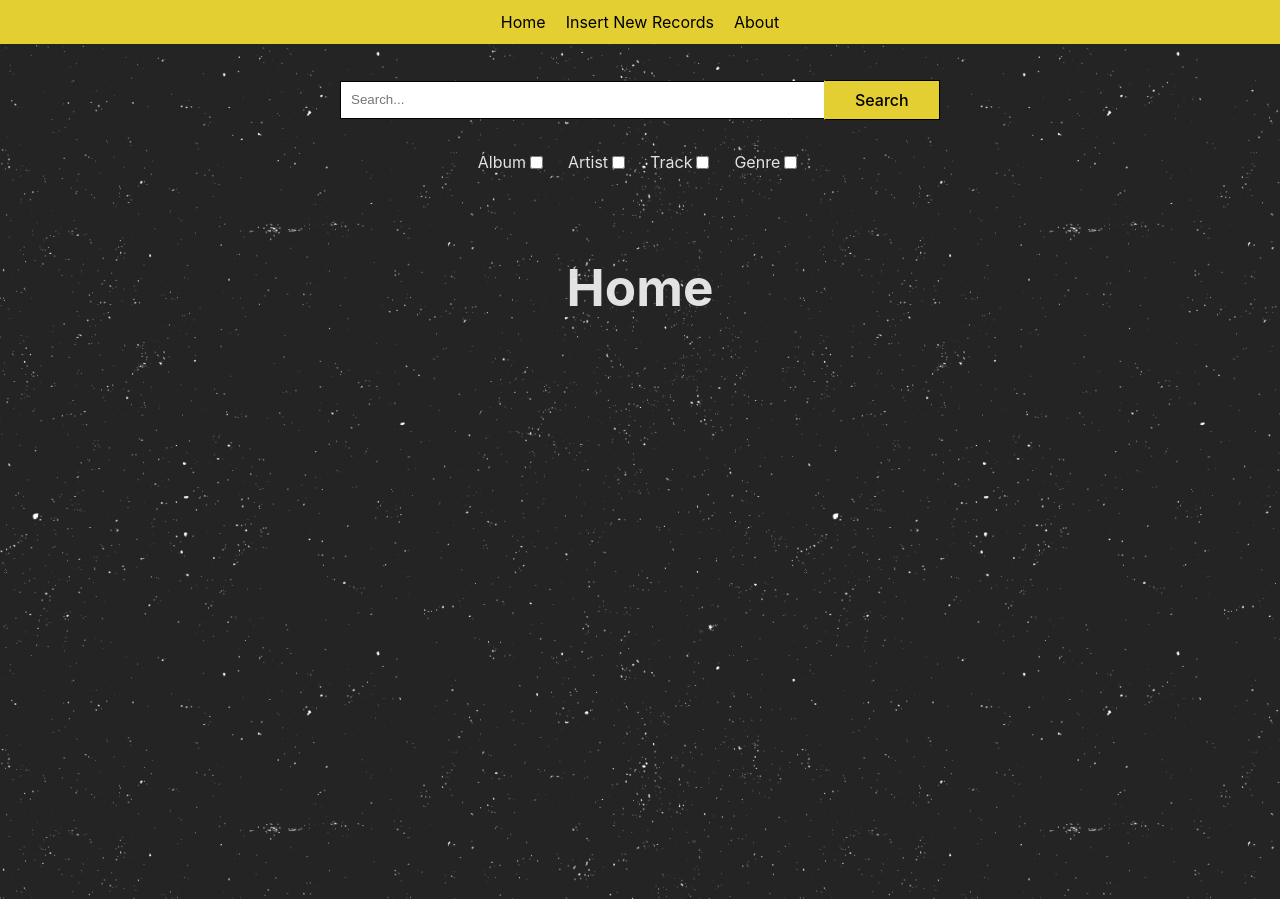
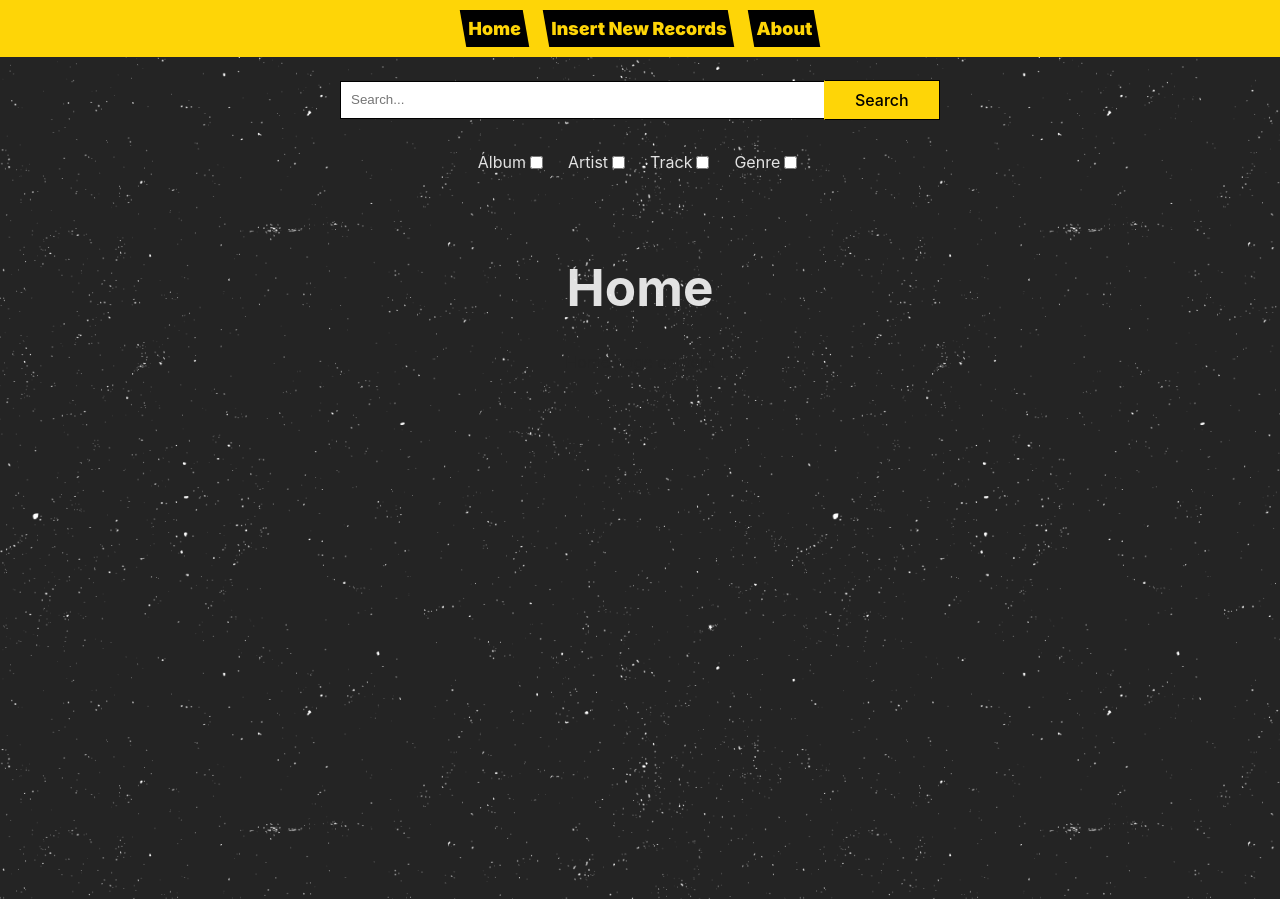
Before and after one commit to jmchor/reactitory, a React (Vite) app: page / in a window 1280 px wide. Built offline with nearby package versions, Linux system fonts and the light colour scheme; no server answers.

Commit message:
Update styles in App.css and add styles for Home Screen and Modal

```diff
--- a/src/App.css
+++ b/src/App.css
@@ -6,8 +6,9 @@
 /* Navbar.css */
 
 nav {
-	background-color: #e4cf32;
+	background-color: #fed507;
 	padding: 10px;
+	z-index: 1111;
 }
 
 nav ul {
@@ -55,7 +56,7 @@ body {
 }
 
 .App {
-	width: 100%;
+	width: 80vw;
 	height: 80vh;
 }
 
@@ -90,8 +91,7 @@ th {
 }
 
 td img {
-	max-width: 100%;
-	max-height: 100px;
+	max-height: 150px;
 	display: block;
 	margin: auto;
 }
@@ -208,6 +208,7 @@ td img {
 	align-items: center;
 	justify-content: center;
 	color: #242424 !important;
+	font-size: 1.2em;
 }
 
 /* SearchBar.css */
@@ -259,7 +260,7 @@ td img {
 	border-right: 1px solid #000;
 	border-bottom: 1px solid #000;
 	border-radius: 0%;
-	background-color: #e4cf32;
+	background-color: #fed507;
 }
 
 .search-area {
@@ -430,3 +431,54 @@ p {
 .css-1jy569b-MuiFormLabel-root-MuiInputLabel-root {
 	color: white !important;
 }
+
+/* Home Screen */
+
+.home-screen {
+	display: flex;
+	flex-direction: column;
+	justify-content: center;
+	align-items: center;
+}
+
+.headline-container#auditory h1 {
+	color: #fed507;
+	z-index: 999;
+}
+
+nav ul li {
+	background-color: black;
+	padding: 5px;
+	transform: skew(+10deg, 0);
+	font-style: italic;
+	font-weight: 900;
+}
+
+nav ul li a {
+	color: #fed507;
+	font-size: 18px;
+}
+
+.headline-container-home {
+	width: fit-content;
+	height: 110px;
+}
+
+/* Modal */
+.modal-overlay {
+	position: fixed;
+	top: 0;
+	left: 0;
+	width: 100%;
+	height: 100%;
+	background-color: rgba(0, 0, 0, 0.5);
+	z-index: 1000;
+	display: flex;
+	justify-content: center;
+	align-items: center;
+}
+
+.modal-content img {
+	max-width: 600px;
+	max-height: 600px;
+}
```
